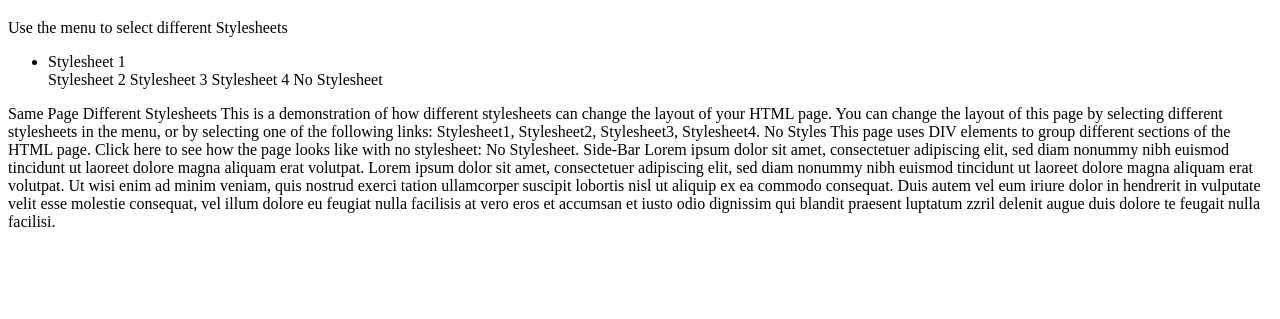
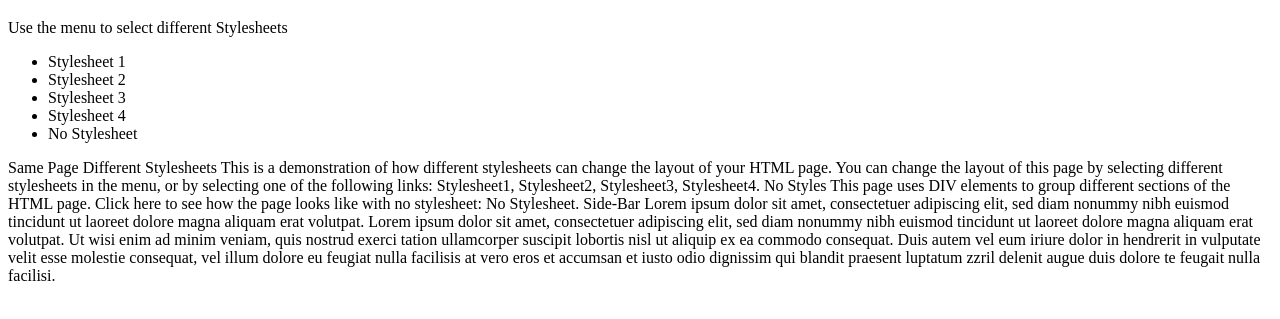
Before and after one commit to hjkim0905/Front-end_development_project, a plain HTML site: page nostyle.html in a window 1280 px wide. Shown: the part 61-380 px from the top of the page. Drawn offline with Linux system fonts and the light colour scheme.

Commit message:
Stylesheet 문자 <li>태그로 감싸기 완료

```diff
--- a/nostyle.html
+++ b/nostyle.html
@@ -15,7 +15,10 @@
         <div id="menubar">
           <ul id="menulist">
             <li class="menuitem" onclick="reStyle(0)">Stylesheet 1</li>
-            Stylesheet 2 Stylesheet 3 Stylesheet 4 No Stylesheet
+            <li class="menuitem" onclick="reStyle(1)">Stylesheet 2</li>
+            <li class="menuitem" onclick="reStyle(2)">Stylesheet 3</li>
+            <li class="menuitem" onclick="reStyle(3)">Stylesheet 4</li>
+            <li class="menuitem" onclick="noStyles()">No Stylesheet</li>
           </ul>
           Same Page Different Stylesheets This is a demonstration of how
           different stylesheets can change the layout of your HTML page. You can
```
